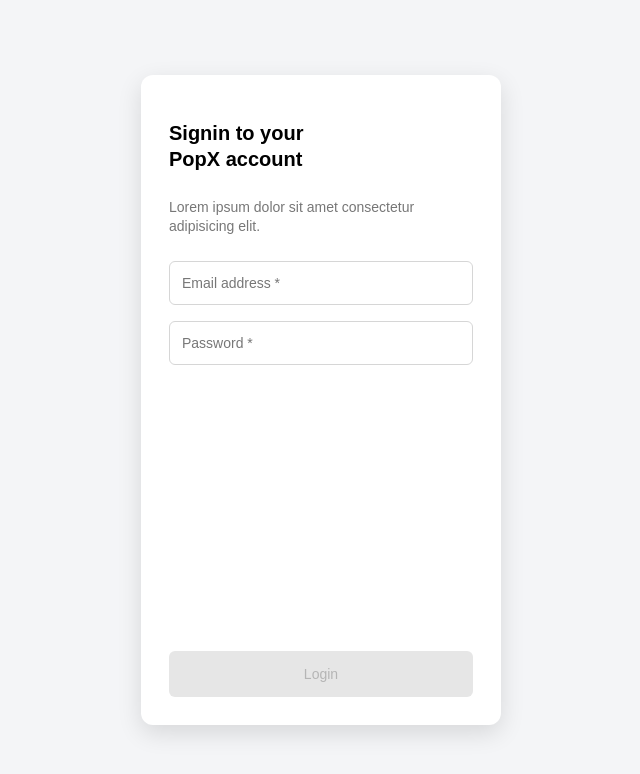
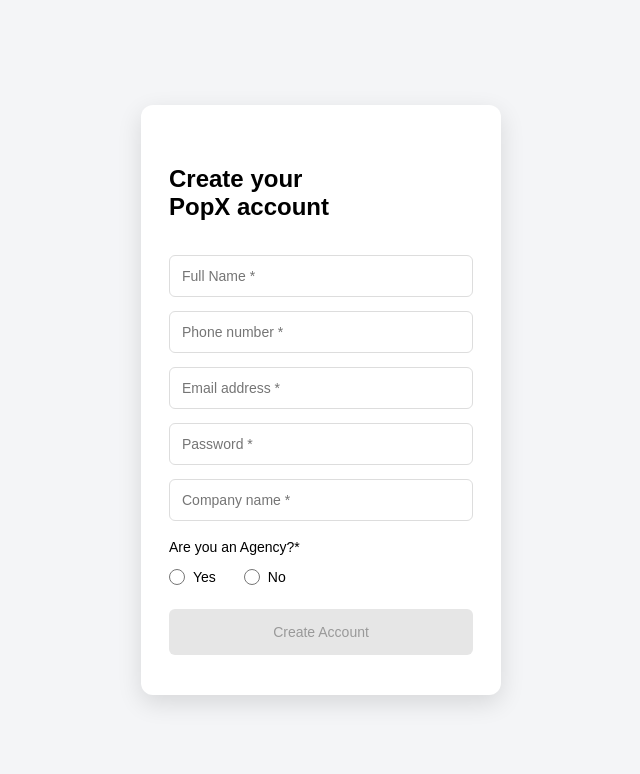
Before and after one commit to Srinivas2326/Educase, a React app in the folder frontend/: page /signup in a window 1280 px wide. Shown: the top 774 px of the page, without its empty margins (319-959 px from the left). Built offline with nearby package versions, Linux system fonts and the light colour scheme; the HTML template or start-up script is replaced by a standard one.

Commit message:
signup.jsx

```diff
--- a/frontend/src/components/Signup.jsx
+++ b/frontend/src/components/Signup.jsx
@@ -1,42 +1,72 @@
 import { useState } from "react";
 import { useNavigate } from "react-router-dom";
-import "../styles/login.css";
+import "../styles/signup.css";
 import BASE_URL from "../utils/api";
 
-export default function Login() {
+export default function Signup() {
   const navigate = useNavigate();
 
-  const [email, setEmail] = useState("");
-  const [password, setPassword] = useState("");
-  const [error, setError] = useState("");
+  const [form, setForm] = useState({
+    name: "",
+    phone: "",
+    email: "",
+    password: "",
+    company: "",
+    agency: "",
+  });
+
+  const [errors, setErrors] = useState({});
+  const [serverError, setServerError] = useState("");
   const [loading, setLoading] = useState(false);
 
+  const validate = () => {
+    let temp = {};
+
+    if (!form.name) temp.name = "Full name is required";
+    if (!/^\d{10}$/.test(form.phone))
+      temp.phone = "Valid phone number required";
+    if (!/\S+@\S+\.\S+/.test(form.email))
+      temp.email = "Valid email required";
+    if (form.password.length < 6)
+      temp.password = "Password must be at least 6 characters";
+    if (!form.company) temp.company = "Company name is required";
+    if (!form.agency) temp.agency = "Please select an option";
+
+    setErrors(temp);
+    return Object.keys(temp).length === 0;
+  };
+
   const isFormValid =
-    /\S+@\S+\.\S+/.test(email) && password.length >= 6;
+    form.name &&
+    /^\d{10}$/.test(form.phone) &&
+    /\S+@\S+\.\S+/.test(form.email) &&
+    form.password.length >= 6 &&
+    form.company &&
+    form.agency;
 
-  const handleLogin = async (e) => {
+  const handleSubmit = async (e) => {
     e.preventDefault();
 
     if (loading) return;
 
-    setError("");
+    setServerError("");
 
-    if (!isFormValid) return;
+    if (!validate()) return;
 
     setLoading(true);
 
     try {
       const controller = new AbortController();
 
-      // ✅ Increased timeout (IMPORTANT FIX)
+      // ✅ Increased timeout
       const timeoutId = setTimeout(() => controller.abort(), 40000);
 
-      const res = await fetch(`${BASE_URL}/api/auth/login`, {
+      const res = await fetch(`${BASE_URL}/api/auth/signup`, {
         method: "POST",
         headers: {
           "Content-Type": "application/json",
         },
-        body: JSON.stringify({ email, password }),
+        body: JSON.stringify(form),
         signal: controller.signal,
       });
 
@@ -45,26 +75,24 @@
       const data = await res.json();
 
       if (!res.ok) {
-        setError(data.message || "Invalid email or password");
+        setServerError(data.message || "Signup failed");
         setLoading(false);
         return;
       }
 
-      localStorage.setItem("token", data.token);
-      localStorage.setItem("user", JSON.stringify(data.user));
+      alert("Account created successfully!");
+      navigate("/login");
 
-      navigate("/profile");
+    } catch (error) {
+      if (error.name === "AbortError") {
+        setServerError("Server is waking up... retrying");
 
-    } catch (err) {
-      if (err.name === "AbortError") {
-        setError("Server is waking up... retrying");
-
-        // ✅ Auto retry after 5 sec
+        // ✅ Auto retry
         setTimeout(() => {
-          handleLogin(e);
+          handleSubmit(e);
         }, 5000);
       } else {
-        setError("Login failed. Please try again.");
+        setServerError("Signup failed. Please try again.");
       }
     } finally {
       setLoading(false);
@@ -72,40 +100,99 @@
   };
 
   return (
-    <div className="login-page">
-      <div className="login-card">
+    <div className="signup-page">
+      <div className="signup-card">
         <h2>
-          Signin to your <br />
+          Create your <br />
           PopX account
         </h2>
 
-        <p>
-          Lorem ipsum dolor sit amet consectetur adipisicing elit.
-        </p>
+        <form className="signup-form" onSubmit={handleSubmit}>
+          <input
+            placeholder="Full Name *"
+            value={form.name}
+            onChange={(e) =>
+              setForm({ ...form, name: e.target.value })
+            }
+          />
+          <small>{errors.name}</small>
 
-        <form onSubmit={handleLogin}>
           <input
-            type="email"
+            placeholder="Phone number *"
+            value={form.phone}
+            onChange={(e) =>
+              setForm({ ...form, phone: e.target.value })
+            }
+          />
+          <small>{errors.phone}</small>
+
+          <input
             placeholder="Email address *"
-            value={email}
-            onChange={(e) => setEmail(e.target.value)}
+            value={form.email}
+            onChange={(e) =>
+              setForm({ ...form, email: e.target.value })
+            }
           />
+          <small>{errors.email}</small>
 
           <input
             type="password"
             placeholder="Password *"
-            value={password}
-            onChange={(e) => setPassword(e.target.value)}
+            value={form.password}
+            onChange={(e) =>
+              setForm({ ...form, password: e.target.value })
+            }
           />
+          <small>{errors.password}</small>
 
-          <small style={{ color: "red" }}>{error}</small>
+          <input
+            placeholder="Company name *"
+            value={form.company}
+            onChange={(e) =>
+              setForm({ ...form, company: e.target.value })
+            }
+          />
+          <small>{errors.company}</small>
+
+          <p className="agency-title">Are you an Agency?*</p>
+
+          <div className="agency-options">
+            <label>
+              <input
+                type="radio"
+                name="agency"
+                value="Yes"
+                checked={form.agency === "Yes"}
+                onChange={(e) =>
+                  setForm({ ...form, agency: e.target.value })
+                }
+              />
+              Yes
+            </label>
+
+            <label>
+              <input
+                type="radio"
+                name="agency"
+                value="No"
+                checked={form.agency === "No"}
+                onChange={(e) =>
+                  setForm({ ...form, agency: e.target.value })
+                }
+              />
+              No
+            </label>
+          </div>
+
+          <small>{errors.agency}</small>
+          <small className="server-error">{serverError}</small>
 
           <button
             type="submit"
-            className={`btn primary ${isFormValid ? "active" : ""}`}
+            className={`signup-btn ${isFormValid ? "active" : ""}`}
             disabled={!isFormValid || loading}
           >
-            {loading ? "Logging in..." : "Login"}
+            {loading ? "Creating..." : "Create Account"}
           </button>
         </form>
       </div>
```
